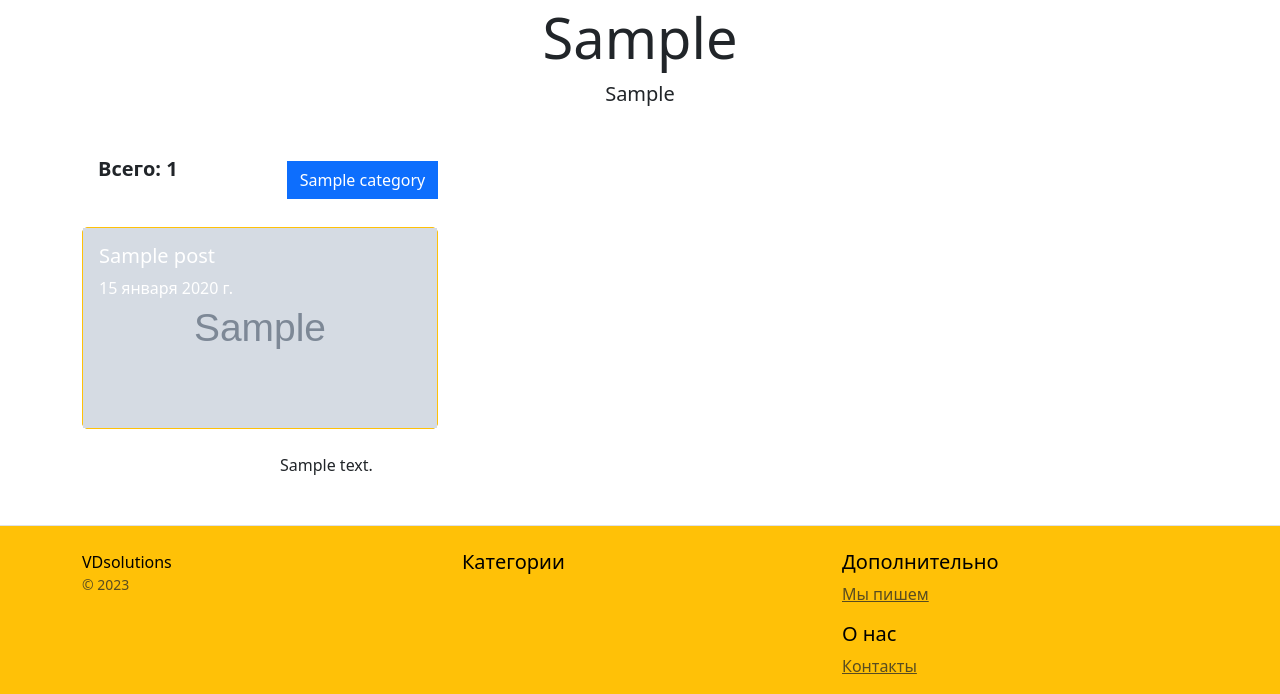
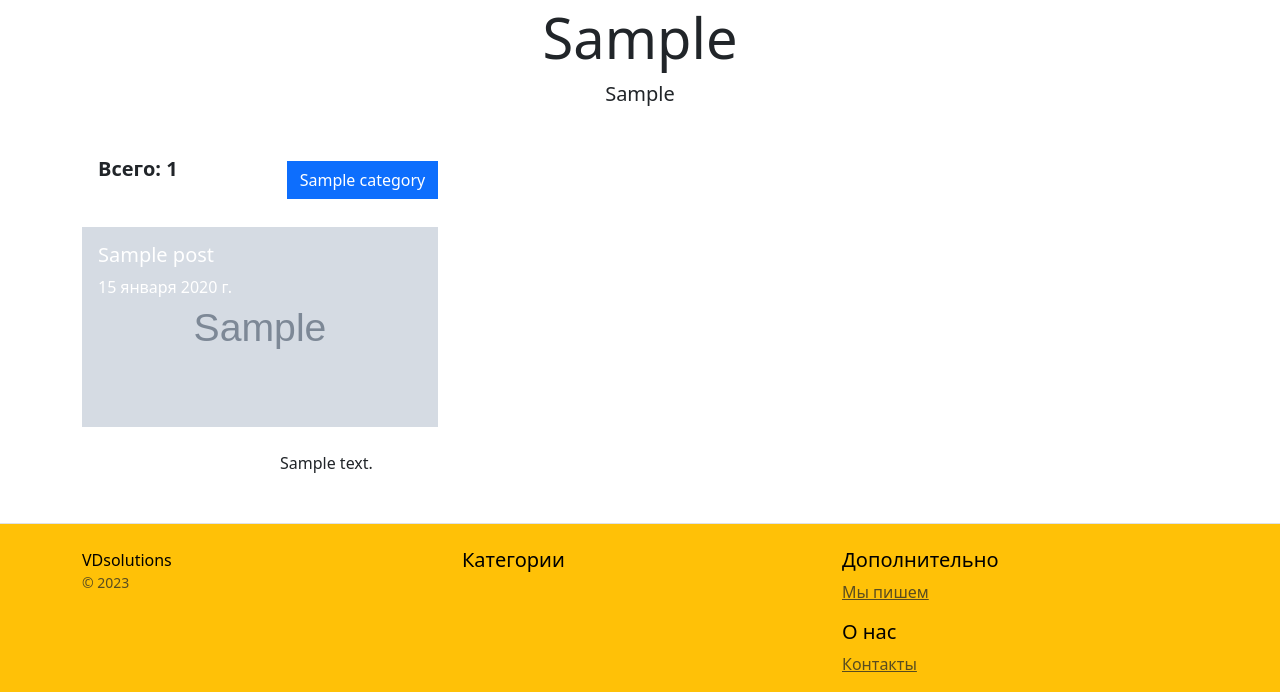
Before and after one commit to VDexpert/vdsolutions, a Django app: template catalog/templates/catalog/post_list.html in a window 1280 px wide. Shown: the part 126-820 px from the top of the page. Run offline with Django 4.2, Linux system fonts and the light colour scheme; tables that the repository leaves empty hold one stand-in row (values such as "Sample post"); the template is opened without the code that fills it: values that come from a table or form of the project are taken from there, most other values are stand-ins (such as "Sample title", 1, 10 or a date in 2020); grey boxes marked "Sample" are stand-in pictures; data that the repository does not hold is empty; some libraries are stand-ins or nearby versions.

Commit message:
small fixes

```diff
--- a/catalog/templates/catalog/category_with_posts.html
+++ b/catalog/templates/catalog/category_with_posts.html
@@ -46,7 +46,7 @@
         <div class="row">
             {% for object in posts %}
             <div class="col-lg-4 col-md-6 col-sm-12">
-                <div class="card text-bg-dark border-warning mb-4">
+                <div class="card text-bg-dark border-0 mb-4">
                     <div class="wrapper-post exmpl">
                         <img  class="card-img bg-post-preview" src="{% if object.picture %}{{ object.picture.url }}
                                                                 {% else %}{% static "img/post-no-image.jpg" %}
--- a/catalog/templates/catalog/post_list.html
+++ b/catalog/templates/catalog/post_list.html
@@ -37,7 +37,7 @@
             <div class="row">
                 {% for object in object_list %}
                 <div class="col-lg-4 col-md-6 col-sm-12">
-                    <div class="card text-bg-dark border-warning mb-3">
+                    <div class="card text-bg-dark border-0 mb-3">
                         <div class="wrapper-post exmpl">
                             <img  class="card-img bg-post-preview" src="{% if object.picture %}{{ object.picture.url }}
                                                                     {% else %}{% static "img/post-no-image.jpg" %}
```
